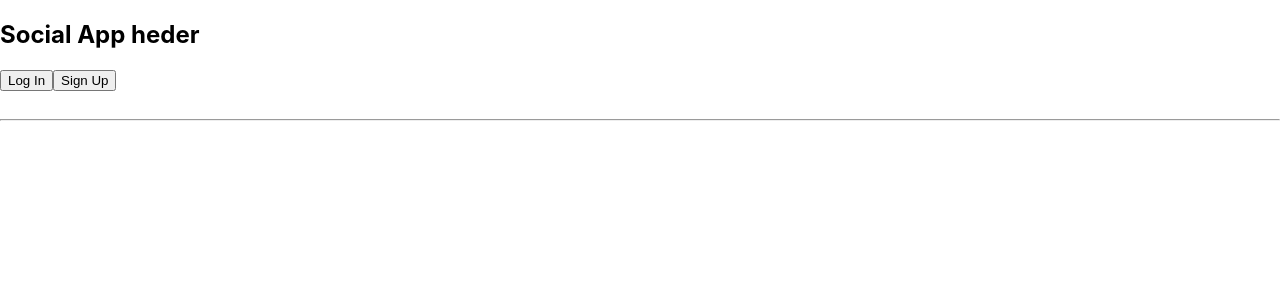
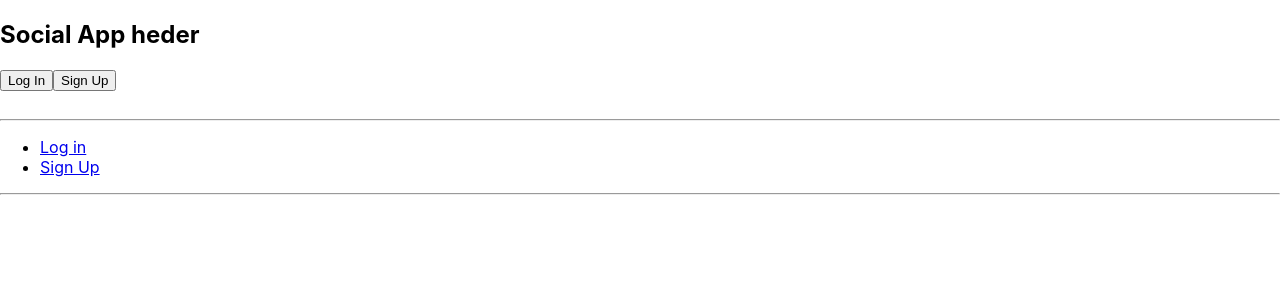
Before and after one commit to AndrZakhara/library-app, a React (Create React App) app: page / in a window 1280 px wide. Shown: the top 300 px of the page. Built offline with nearby package versions, Linux system fonts and the light colour scheme.

Commit message:
add router

```diff
--- a/package.json
+++ b/package.json
@@ -8,7 +8,6 @@
     "react": "^16.5.2",
     "react-dom": "^16.5.2",
     "react-redux": "^5.0.7",
-    "react-router": "^4.3.1",
     "react-router-dom": "^4.3.1",
     "react-scripts": "2.0.5",
     "redux": "^4.0.1",
@@ -31,6 +30,10 @@
     "not op_mini all"
   ],
   "devDependencies": {
+    "eslint-config-airbnb": "^17.1.0",
+    "eslint-plugin-import": "^2.14.0",
+    "eslint-plugin-jsx-a11y": "^6.1.2",
+    "eslint-plugin-react": "^7.11.1",
     "redux-devtools-extension": "^2.13.5"
   }
 }
--- a/src/actions/userFormActions.js
+++ b/src/actions/userFormActions.js
@@ -71,6 +71,8 @@ export function handleRegistry() {
   }
 
 export function handleLogout() {
+    axios.defaults.headers.common = {};
+    localStorage.removeItem('cks_token');
     return { type: LOGOUT};
 }
 
--- a/src/axios.js
+++ b/src/axios.js
@@ -2,9 +2,9 @@ import axios from 'axios';
 
 const instance = axios.create({
     baseURL: 'https://incode-blog-internship.herokuapp.com/',
-    headers: {'Authorization': "bearer " }
-    // headers: {'X-Requested-With': 'XMLHttpRequest'},
+    headers: !localStorage.getItem('cks_token')
+        ? {}
+        : {Authorization: `Bearer ${localStorage.getItem('cks_token')}`}
 });
 
-
 export default instance
--- a/src/containers/App.js
+++ b/src/containers/App.js
@@ -3,6 +3,8 @@ import { connect } from 'react-redux';
 import { Header } from './Header';
 import  AuthForm  from '../components/AuthForm';
 import { handleLogin, handleLogout, handleTypePageEntry } from '../actions/userFormActions';
+import { Route, Link } from "react-router-dom";
+
 
 class App extends Component {
 
@@ -18,6 +20,14 @@ class App extends Component {
             formSyncErrors
         } = this.props;
 
+        const LoginForm = (
+            <AuthForm
+                handleLogin = {handleLogin}
+                entryType = {entryType}
+                formSyncErrors = {formSyncErrors}
+            />
+        );
+
         return (
             <div className="App">
                 <Header
@@ -26,6 +36,23 @@ class App extends Component {
                     handleLogout = {handleLogout}
                     handleTypePageEntry = {handleTypePageEntry}
                 />
+                <div>
+                    <ul>
+
+                        <li>
+                            <Link to="/loginPage">Log in</Link>
+                        </li>
+                        <li>
+                            <Link to="/RegisterPage">Sign Up</Link>
+                        </li>
+                    </ul>
+
+                    <hr />
+
+                    {/*<Route exact path="/" component={MainPage} />*/}
+                    <Route path="/loginPage" component={LoginForm} />
+                    <Route path="/RegisterPage" component={LoginForm} />
+                </div>
                 { entryType ? (
                         <AuthForm
                             handleLogin = {handleLogin}
--- a/src/index.js
+++ b/src/index.js
@@ -2,13 +2,16 @@ import React from 'react';
 import ReactDOM from 'react-dom';
 import { Provider } from 'react-redux';
 import { store } from './store/configureStore';
+import{ BrowserRouter } from 'react-router-dom';
 import './index.css';
 import App from './containers/App';
 import * as serviceWorker from './serviceWorker';
 
 ReactDOM.render(
     <Provider store={store}>
-        <App />
+        <BrowserRouter>
+            <App />
+        </BrowserRouter>
     </Provider>,
 document.getElementById('root'));
 
```
Also changed, not shown: 2 other files (tests, documents, lock files or other folders).
